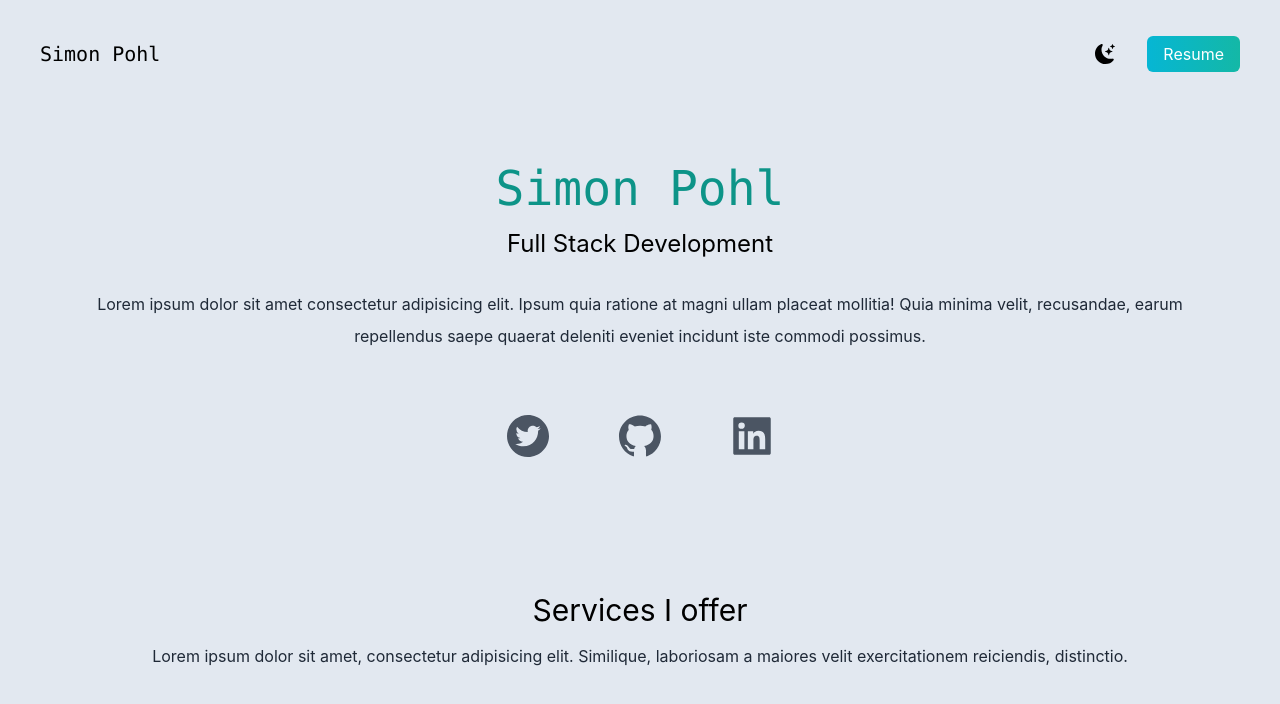
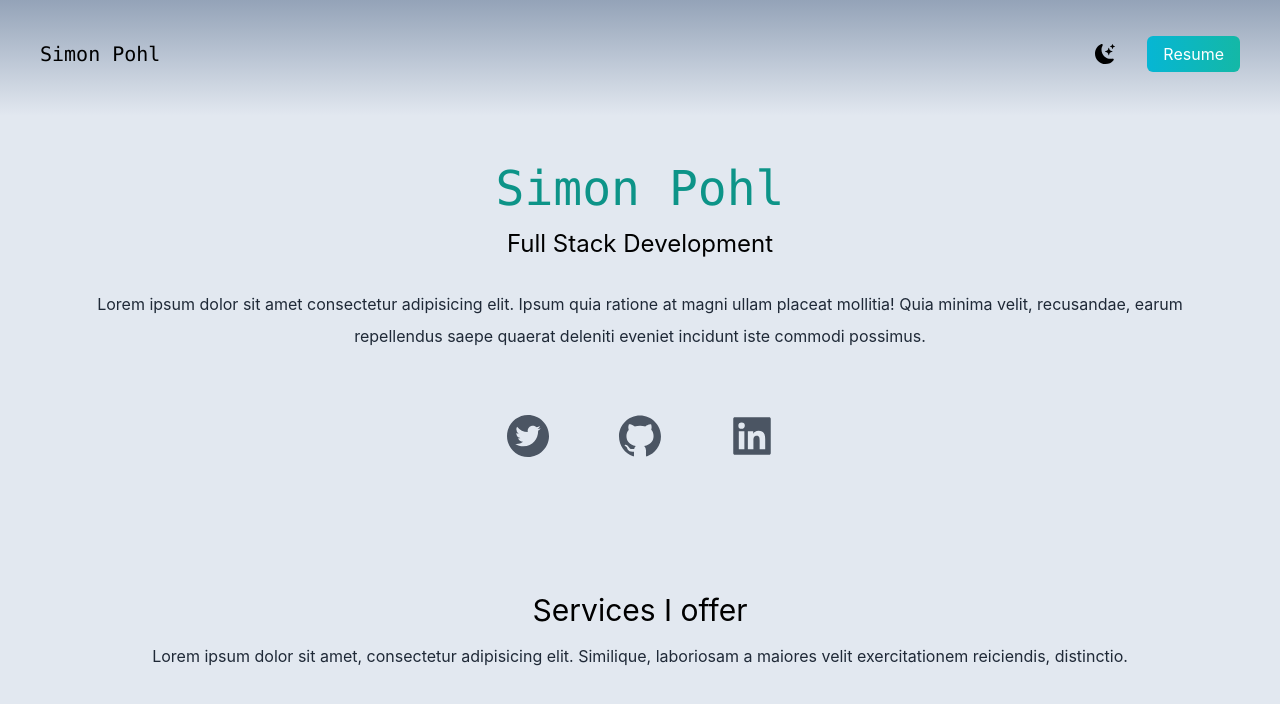
Before and after one commit to Simon-Po/portfolio-react, a Next.js app: page / in a window 1280 px wide. Shown: the top 704 px of the page. Built offline with nearby package versions, Linux system fonts and the light colour scheme.

Commit message:
added gradient to navbar

```diff
--- a/package.json
+++ b/package.json
@@ -4,7 +4,7 @@
   "private": true,
   "scripts": {
     "dev": "next dev",
-    "build": "next build",
+    "build": "next build && next export",
     "start": "next start",
     "lint": "next lint"
   },
@@ -12,7 +12,9 @@
     "next": "13.0.2",
     "react": "18.2.0",
     "react-dom": "18.2.0",
-    "react-icons": "^4.6.0"
+    "react-icons": "^4.6.0",
+    "react-particles": "^2.5.1",
+    "tsparticles": "^2.5.1"
   },
   "devDependencies": {
     "autoprefixer": "^10.4.13",
--- a/pages/index.js
+++ b/pages/index.js
@@ -12,10 +12,7 @@ export default function Home() {
       </Head>
 
 
-      <main className=' bg-slate-200 px-10'>
-
-          <section className=' min-h-max'>
-            <nav className='  pt-10  mb-12 flex justify-between'>
+      <nav className=' bg-gradient-to-b from-slate-400 to-slate-200  px-10 pt-10 grad  pb-12 flex justify-between'>
               <h1 className=' text-xl font-mono'>Simon Pohl</h1>
               <ul className='flex items-center'>
                   <li>
@@ -26,6 +23,12 @@ export default function Home() {
                   </li>
               </ul>
             </nav>
+      <main className='  bg-slate-200 px-10 '>
+
+          <section className=' min-h-max'>
+
+
+
 
             <div className='text-center p-10 '>
               <h2 className='text-5xl py-2 text-teal-600 font-medium font-mono'>Simon Pohl</h2>
```
Also changed, not shown: 2 other files (tests, documents, lock files or other folders).
